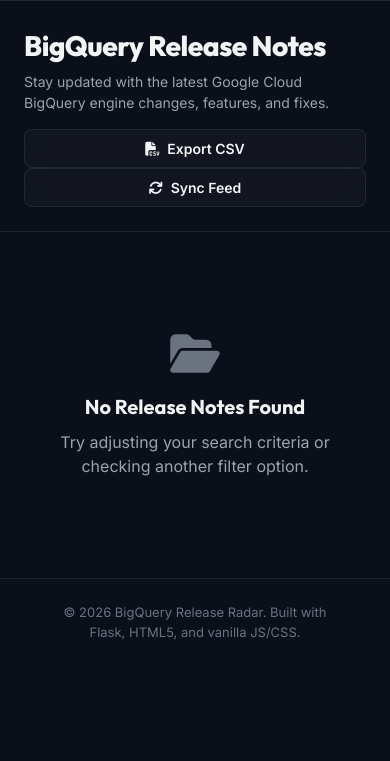
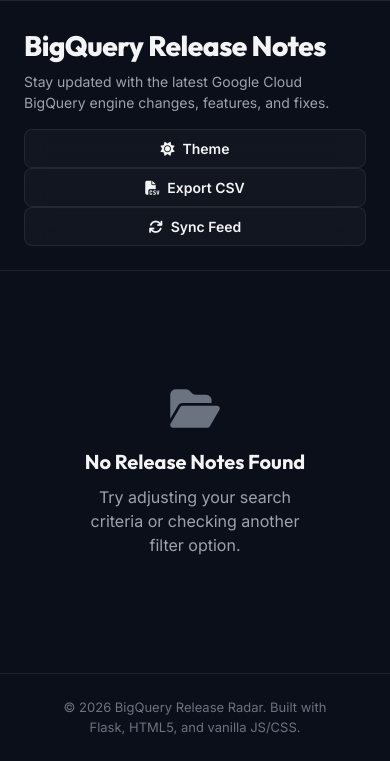
Before and after one commit to imranbhatt1977/antigravity-event-talks-app, a Flask app: page / in a window 390 px wide. Shown: the part 743-1504 px from the top of the page. Before the commit the page ends 1383 px from the top, so only its background shows below. Run offline with Flask 3, Linux system fonts and the light colour scheme; data that the repository does not hold is empty.

Commit message:
Add Light/Dark Theme toggle support

```diff
--- a/static/script.js
+++ b/static/script.js
@@ -16,6 +16,8 @@ const alertBanner = document.getElementById('alertBanner');
 const alertMessage = document.getElementById('alertMessage');
 const closeAlertBtn = document.getElementById('closeAlertBtn');
 const exportCsvBtn = document.getElementById('exportCsvBtn');
+const themeToggleBtn = document.getElementById('themeToggleBtn');
+const themeIcon = document.getElementById('themeIcon');
 
 // Selection Elements
 const selectionPanel = document.getElementById('selectionPanel');
@@ -37,12 +39,16 @@ let currentTweetUrl = '';
 
 // On Page Load
 document.addEventListener('DOMContentLoaded', () => {
+    initTheme();
     fetchReleases(false);
     setupEventListeners();
 });
 
 // Event Listeners setup
 function setupEventListeners() {
+    // Theme Toggle
+    themeToggleBtn.addEventListener('click', toggleTheme);
+
     // Export CSV
     exportCsvBtn.addEventListener('click', exportToCsv);
 
@@ -491,3 +497,26 @@ function exportToCsv() {
     link.click();
     document.body.removeChild(link);
 }
+
+// Theme Management
+function initTheme() {
+    const savedTheme = localStorage.getItem('theme') || 'dark';
+    if (savedTheme === 'light') {
+        document.body.classList.add('light-theme');
+        themeIcon.className = 'fa-solid fa-moon';
+    } else {
+        document.body.classList.remove('light-theme');
+        themeIcon.className = 'fa-solid fa-sun';
+    }
+}
+
+function toggleTheme() {
+    const isLight = document.body.classList.toggle('light-theme');
+    if (isLight) {
+        themeIcon.className = 'fa-solid fa-moon';
+        localStorage.setItem('theme', 'light');
+    } else {
+        themeIcon.className = 'fa-solid fa-sun';
+        localStorage.setItem('theme', 'dark');
+    }
+}
--- a/static/style.css
+++ b/static/style.css
@@ -572,7 +572,7 @@ body {
 
 .card-content strong {
     font-weight: 600;
-    color: #fff;
+    color: var(--text-primary);
 }
 
 /* Card footer actions */
@@ -811,10 +811,64 @@ body {
     .header-actions .btn {
         width: 100%;
     }
-    .notes-container {
-        padding: 20px;
-    }
     .notes-grid {
         grid-template-columns: 1fr;
     }
 }
+
+/* Light Theme Variables & Overrides */
+body.light-theme {
+    --bg-primary: #f8fafc;
+    --bg-secondary: #ffffff;
+    --bg-card: #ffffff;
+    --bg-card-hover: #f1f5f9;
+    --bg-sidebar: #f1f5f9;
+    --bg-glass: rgba(255, 255, 255, 0.75);
+    --border-color: #cbd5e1;
+    --border-hover: rgba(2, 132, 199, 0.5);
+
+    --text-primary: #0f172a;
+    --text-secondary: #334155;
+    --text-muted: #64748b;
+
+    --accent-color: #0284c7;
+    --accent-hover: #0369a1;
+    --accent-indigo: #4f46e5;
+
+    /* Light Mode Badge Adaptations */
+    --color-general: #475569;
+}
+
+body.light-theme .btn-glass {
+    background-color: rgba(15, 23, 42, 0.03);
+    color: var(--text-primary);
+}
+
+body.light-theme .btn-glass:hover {
+    background-color: rgba(15, 23, 42, 0.08);
+}
+
+body.light-theme .search-box input {
+    background-color: rgba(15, 23, 42, 0.02);
+}
+
+body.light-theme .search-box input:focus {
+    background-color: rgba(15, 23, 42, 0.04);
+}
+
+body.light-theme .filter-chip:hover {
+    background-color: rgba(15, 23, 42, 0.04);
+}
+
+body.light-theme .stats-card {
+    background-color: rgba(15, 23, 42, 0.02);
+}
+
+body.light-theme .selection-actions-panel {
+    background: rgba(79, 70, 229, 0.05);
+    border-color: rgba(79, 70, 229, 0.2);
+}
+
+body.light-theme .tweet-composer-container {
+    background: rgba(15, 23, 42, 0.02);
+}
--- a/templates/index.html
+++ b/templates/index.html
@@ -90,6 +90,10 @@
                     <p class="subtitle">Stay updated with the latest Google Cloud BigQuery engine changes, features, and fixes.</p>
                 </div>
                 <div class="header-actions">
+                    <button id="themeToggleBtn" class="btn btn-icon-text btn-glass" title="Toggle Light/Dark Theme">
+                        <i class="fa-solid fa-sun" id="themeIcon"></i>
+                        <span>Theme</span>
+                    </button>
                     <button id="exportCsvBtn" class="btn btn-icon-text btn-glass" title="Export current list to CSV">
                         <i class="fa-solid fa-file-csv"></i>
                         <span>Export CSV</span>
```
